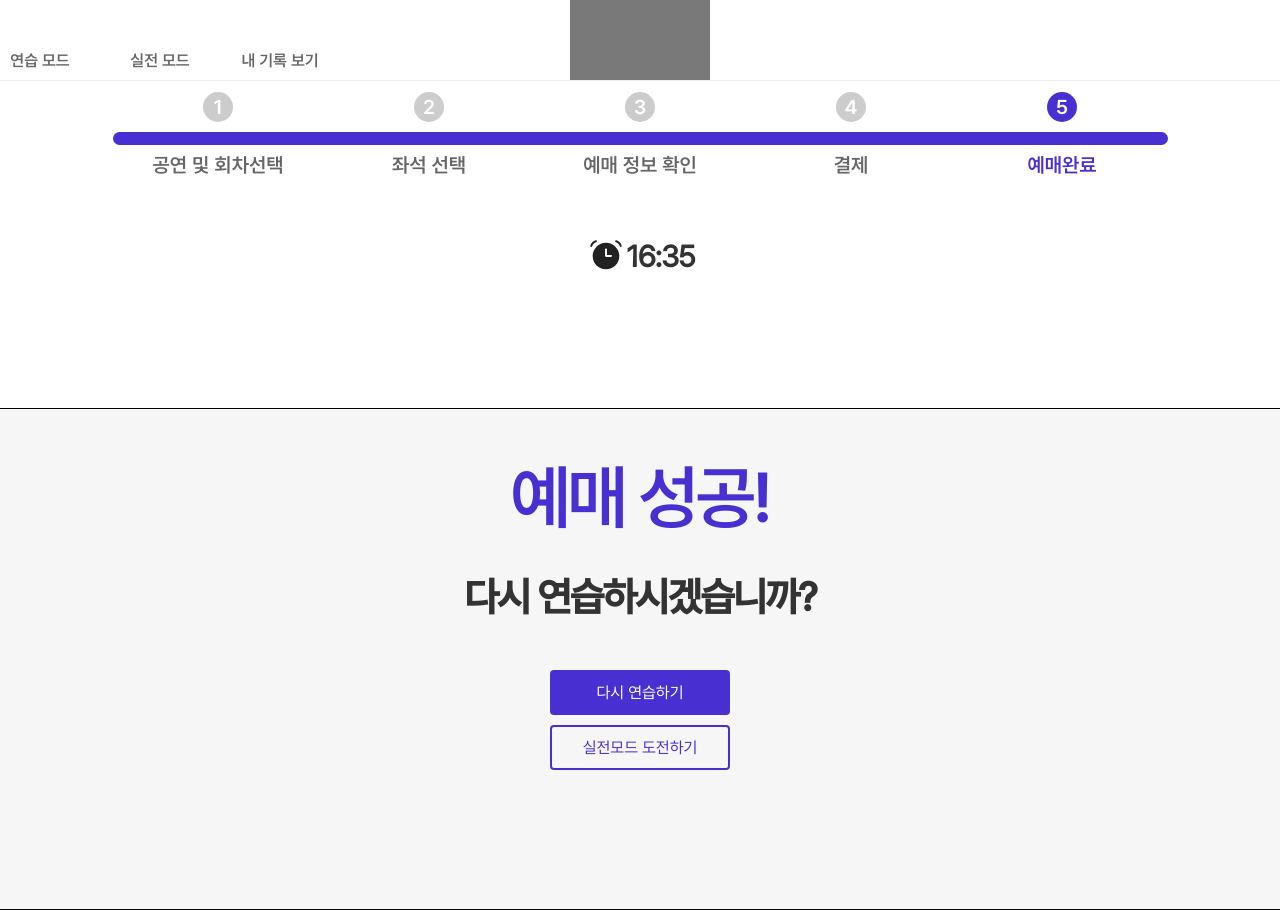
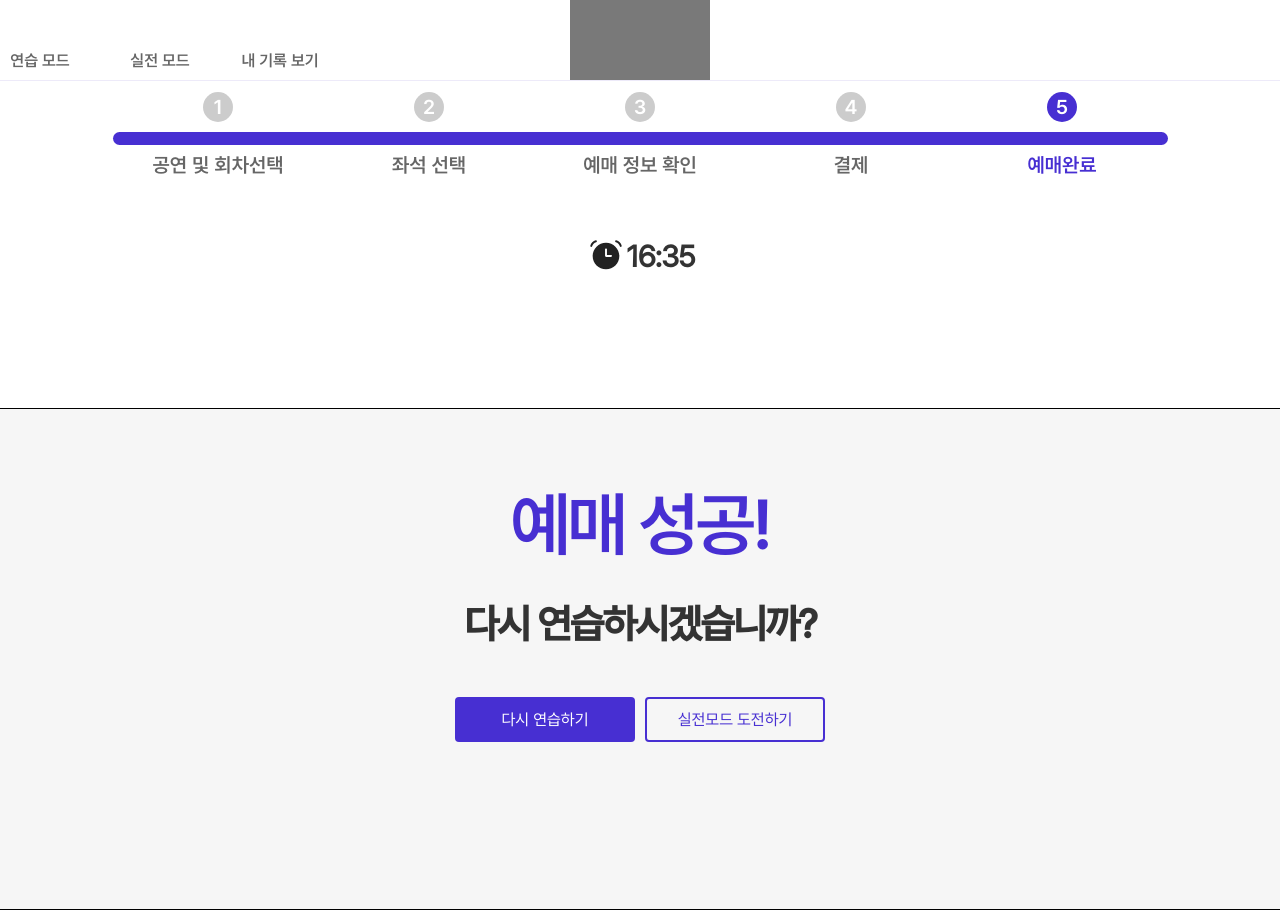
Before and after one commit to Easy-Ti-cket/easy-ticket, a React (Vite) app: page /progress/step5 in a window 1280 px wide. Shown: the top 910 px of the page. Built offline with nearby package versions, Linux system fonts and the light colour scheme.

Commit message:
Design: 버튼 목록 flex 속성 적용하여 나란히 배치하도록 수정

```diff
--- a/src/pages/step5/Step5.jsx
+++ b/src/pages/step5/Step5.jsx
@@ -36,6 +36,11 @@ const PracticeMessage = styled.p`
   margin-bottom: 40px;
 `;
 
+const ButtonWrapper = styled.div`
+  display: flex;
+  flex-direction: row;
+`;
+
 const Step5 = () => {
   const [, setLevel] = useAtom(levelAtom);
   const [, setProgress] = useAtom(progressAtom);
@@ -59,12 +64,14 @@ const Step5 = () => {
     <Step5Container>
       <SuccessMessage>예매 성공!</SuccessMessage>
       <PracticeMessage>다시 연습하시겠습니까?</PracticeMessage>
+      <ButtonWrapper>
         <Button text="다시 연습하기" onClick={handlePracticeModeClick} />
         <Button
           text="실전모드 도전하기"
           type="outline"
           onClick={handleChallengeModeClick}
         />
+      </ButtonWrapper>
     </Step5Container>
   );
 };
```
Lines whose indentation alone changed are shown as unchanged.
